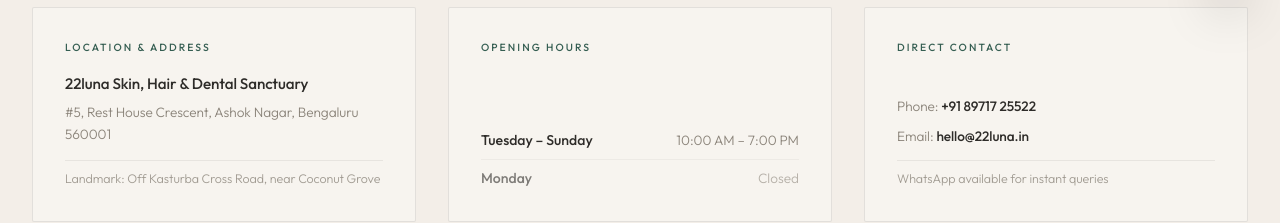
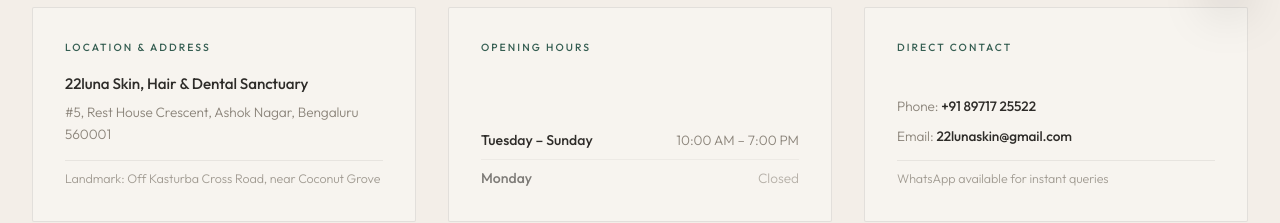
Before and after one commit to ganeshxdandu/22luna-prod, a Next.js app: page /contact in a window 1280 px wide. Shown: the part 780-1003 px from the top of the page. Built offline with nearby package versions, Linux system fonts and the light colour scheme.

Commit message:
Update Mail

```diff
--- a/src/components/sections/contact/ContactChannels.tsx
+++ b/src/components/sections/contact/ContactChannels.tsx
@@ -53,8 +53,8 @@
   {
     title: 'Email',
     icon: Mail,
-    value: 'hello@22luna.in',
-    href: 'mailto:hello@22luna.in',
+    value: '22lunaskin@gmail.com',
+    href: 'mailto:22lunaskin@gmail.com',
     description: 'Best for detailed medical history queries or international coordination.',
   },
   {
--- a/src/components/sections/contact/ContactClinicInfo.tsx
+++ b/src/components/sections/contact/ContactClinicInfo.tsx
@@ -118,7 +118,7 @@
                 Phone: <strong className="font-medium text-charcoal">+91 89717 25522</strong>
               </p>
               <p className="font-sans text-stone-gray text-[0.85rem] font-light">
-                Email: <strong className="font-medium text-charcoal">hello@22luna.in</strong>
+                Email: <strong className="font-medium text-charcoal">22lunaskin@gmail.com</strong>
               </p>
               <p className="font-sans text-stone-gray/80 text-[0.78rem] font-light mt-1 pt-2 border-t border-charcoal/8">
                 WhatsApp available for instant queries
```
